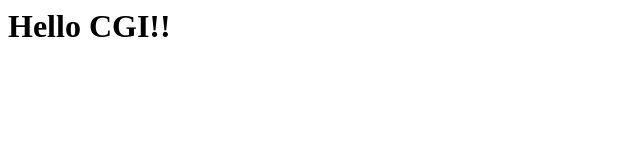
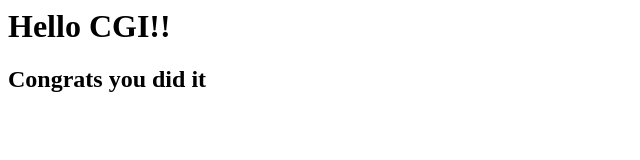
Before and after one commit to amal-mejri/sample-http, a plain HTML site: page index.html in a window 1280 px wide. Shown: the whole page, without its empty margins (0-640 px from the left). Drawn offline with Linux system fonts and the light colour scheme.

Commit message:
Update index.html

```diff
--- a/index.html
+++ b/index.html
@@ -1 +1,2 @@
 <h1>Hello CGI!!</h1>
+<h2> Congrats you did it  </h2>
```
